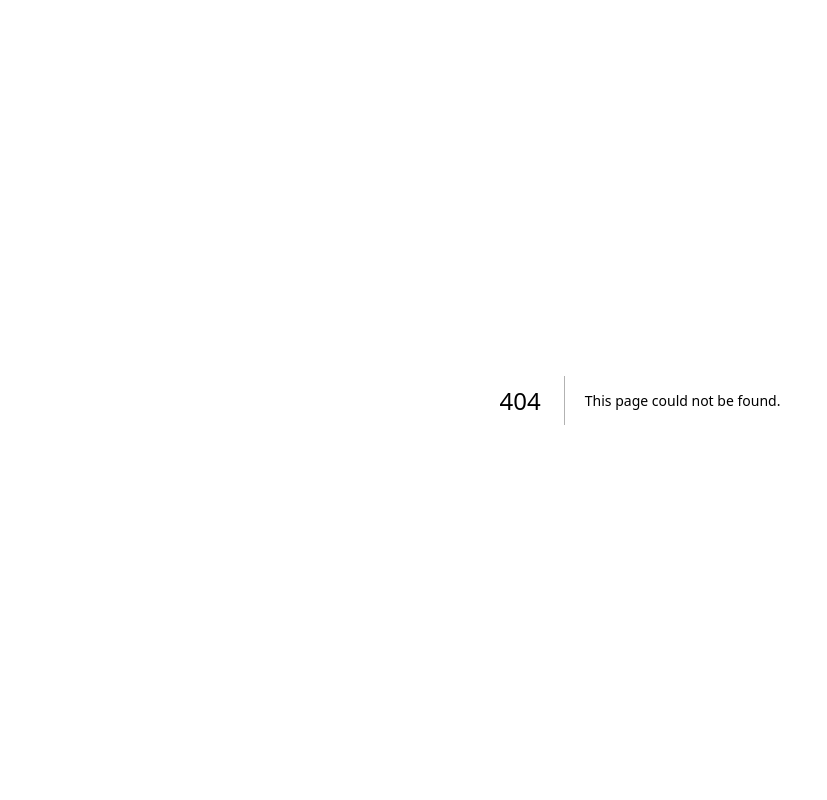
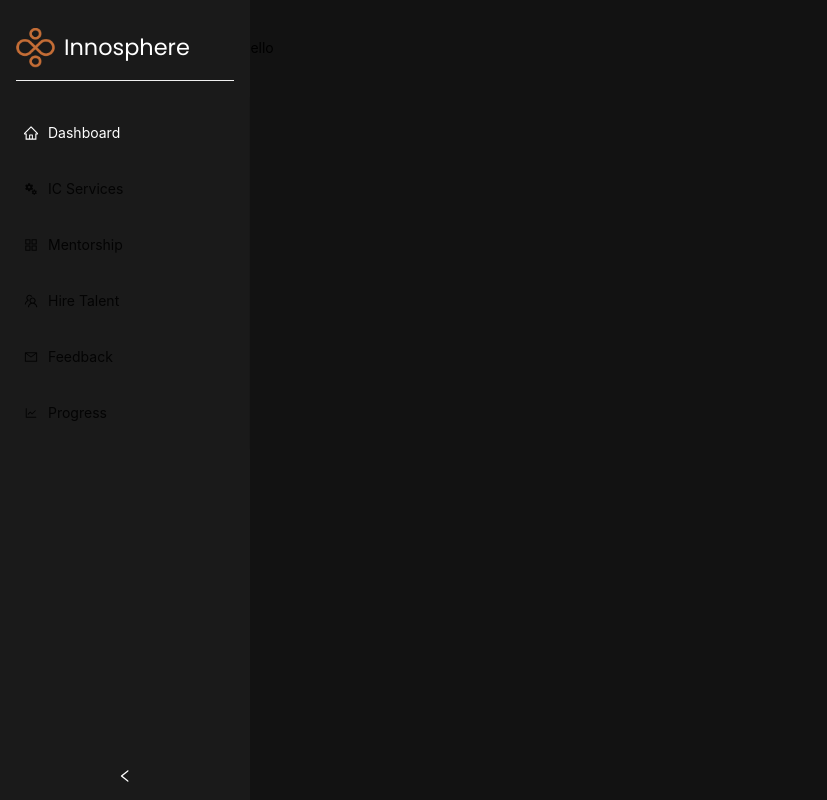
Before and after one commit to JyothsnaAshok/Innosphere, a Next.js app: page /startup in a window 1280 px wide. Before the commit this address had no page. Shown: the whole page, without its empty margins (0-827 px from the left). Built offline with nearby package versions, Linux system fonts and the light colour scheme.

Commit message:
Dashboard Layout

```diff
--- /dev/null
+++ b/components/DashboardLayout.jsx
@@ -0,0 +1,176 @@
+import React, { useState } from "react";
+import Link from "next/link";
+import { useRouter } from "next/router";
+import Image from "next/image";
+import Styles from "../styles/components/Sidebar.module.scss";
+import { BiUserCircle } from "react-icons/bi";
+import { MdMiscellaneousServices } from "react-icons/md";
+import { AiOutlineLineChart, AiOutlineMail } from "react-icons/ai";
+
+import {
+  Avatar,
+  Breadcrumb,
+  Layout,
+  Menu,
+  Row,
+  Badge,
+  Dropdown,
+  Space,
+  Divider,
+  DatePicker,
+  message,
+} from "antd";
+import {
+  DesktopOutlined,
+  FileOutlined,
+  PieChartOutlined,
+  TeamOutlined,
+  UserOutlined,
+  DownOutlined,
+  BellOutlined,
+  HomeOutlined,
+  AppstoreOutlined,
+  LineChartOutlined,
+} from "@ant-design/icons";
+
+const { Header, Content, Footer, Sider } = Layout;
+
+function getItem(label, key, icon, children) {
+  return {
+    key,
+    icon,
+    children,
+    label,
+  };
+}
+
+const navItems = [
+  getItem(<Link href="/startup">Dashboard</Link>, "/startup", <HomeOutlined />),
+  getItem(
+    <Link href="/company/benefits">IC Services</Link>,
+    "/company/benefits",
+    <MdMiscellaneousServices />
+  ),
+  getItem(
+    <Link href="/company/benefits">Mentorship</Link>,
+    "/company/benefits",
+    <AppstoreOutlined />
+  ),
+  getItem(
+    <Link href="/company/employees">Hire Talent</Link>,
+    "/company/employees",
+    <TeamOutlined />
+  ),
+  getItem(
+    <Link href="/company/claims">Feedback</Link>,
+    "/company/claims",
+    <AiOutlineMail />
+  ),
+  getItem(
+    <Link href="/company/profile">Progress</Link>,
+    "/company/profile",
+    <AiOutlineLineChart />
+  ),
+];
+
+export default function DashboardLayout({ children, title }) {
+  const [collapsed, setCollapsed] = useState(false);
+
+  const router = useRouter();
+  const { pathname } = router;
+  const mainPath = pathname.split("/")[1];
+  console.log(mainPath);
+
+  // split the path with "/" and join it back to remove the "/"
+  const path = pathname.split("/").join("/");
+  console.log(path);
+
+  // check if the path is the same as the link, the apply active style else apply inactive style
+  const isActive = (link) => {
+    if (link === path) {
+      return Styles.active;
+    } else {
+      return Styles.inactive;
+    }
+  };
+  return (
+    <Layout
+      style={{
+        minHeight: "100vh",
+      }}
+    >
+      <div className={Styles.sidebarItems}>
+        <Sider
+          width={250}
+          collapsible
+          collapsed={collapsed}
+          breakpoint="xl"
+          onCollapse={(value) => setCollapsed(value)}
+          style={{
+            overflow: "auto",
+            height: "100vh",
+            position: "fixed",
+            left: 0,
+            background: "rgba(26, 26, 26, 1)",
+          }}
+        >
+          <div
+            style={{
+              height: 32,
+              margin: 16,
+              color: "#000",
+              fontSize: "2rem",
+              fontFamily: "Poppins",
+              display: "flex",
+              alignItems: "center",
+              marginBottom: "1rem",
+              padding: "2rem 0",
+              borderBottom: "1px solid #f0f0f0",
+            }}
+          >
+            <Image src="/logo.png" alt="logo" width={40} height={40} />
+            {!collapsed && (
+              <span
+                style={{
+                  marginLeft: "0.5rem",
+                  fontSize: "1.4rem",
+                  color: "white",
+                }}
+              >
+                Innosphere
+              </span>
+            )}
+          </div>
+
+          <Menu
+            defaultSelectedKeys={[path]}
+            selectedKeys={[path]}
+            defaultOpenKeys={[mainPath]}
+            mode="inline"
+            items={navItems}
+          />
+        </Sider>
+      </div>
+      <Layout className="site-layout">
+        <Content
+          style={{
+            marginLeft: collapsed ? 80 : 200,
+            color: "#000",
+            background: "rgba(18, 18, 18, 1)",
+          }}
+        >
+          <div
+            style={{
+              padding: 40,
+              display: "flex",
+              flexDirection: "row",
+              minHeight: 360,
+            }}
+          >
+            {children}
+          </div>
+        </Content>
+      </Layout>
+    </Layout>
+  );
+}
--- a/pages/_app.js
+++ b/pages/_app.js
@@ -1,4 +1,5 @@
 import "@/styles/globals.scss";
+import "antd/dist/reset.css";
 
 export default function App({ Component, pageProps }) {
   return <Component {...pageProps} />;
--- /dev/null
+++ b/pages/startup/index.js
@@ -0,0 +1,17 @@
+import { Button } from "antd";
+import Head from "next/head";
+import Image from "next/image";
+import DashboardLayout from "../../components/DashboardLayout";
+
+export default function Home() {
+  return (
+    <div>
+      <Head>
+        <title>Create Next App</title>
+        <meta name="description" content="Generated by create next app" />
+        <link rel="icon" href="/favicon.ico" />
+      </Head>
+      <DashboardLayout title="Dashboard">Hello</DashboardLayout>
+    </div>
+  );
+}
--- /dev/null
+++ b/styles/components/Sidebar.module.scss
@@ -0,0 +1,61 @@
+.header {
+  padding: 3rem 2rem;
+  font-size: 2rem;
+  color: #232859;
+  font-weight: 500;
+  display: flex;
+  flex-direction: row;
+  justify-content: space-between;
+  align-items: center;
+  width: 100%;
+
+  .profile {
+    display: flex;
+    flex-direction: row;
+    justify-content: space-between;
+    align-items: center;
+    margin-right: 1rem;
+    font-size: 1rem;
+    background: #fff;
+    border-radius: 5px;
+    height: 2.5rem;
+    padding: 0rem 0.2rem;
+    width: 10rem;
+    margin-left: 1rem;
+    cursor: pointer;
+    // add a very light shadow
+    box-shadow: 0 0 0.5rem rgba(0, 0, 0, 0.1);
+
+    .name {
+      margin-left: 0.5rem;
+    }
+  }
+}
+
+.sidebarItems {
+  :global {
+    .ant-menu-light.ant-menu-root.ant-menu-inline,
+    :where(
+        .css-dev-only-do-not-override-ph9edi
+      ).ant-menu-light.ant-menu-root.ant-menu-vertical {
+      background: rgba(26, 26, 26, 1);
+      color: rgba(255, 255, 255, 0.4);
+    }
+    .ant-menu-item-selected {
+      color: #fff !important;
+      background: none;
+    }
+    .ant-layout-sider-trigger {
+      background: none !important;
+      color: #fff;
+    }
+
+    .ant-menu-item {
+      margin: 1rem 0;
+
+      &:hover {
+        color: #fff !important;
+      }
+    }
+  }
+}
--- a/styles/globals.scss
+++ b/styles/globals.scss
@@ -5,7 +5,7 @@ body {
   padding: 0;
   margin: 0;
   font-family: "Poppins", sans-serif;
-  background: #f9f9fe;
+  background: #121212;
 }
 
 * {
```
Also changed, not shown: pages/index.js (+11 -11 lines), public/logo.png (added).
